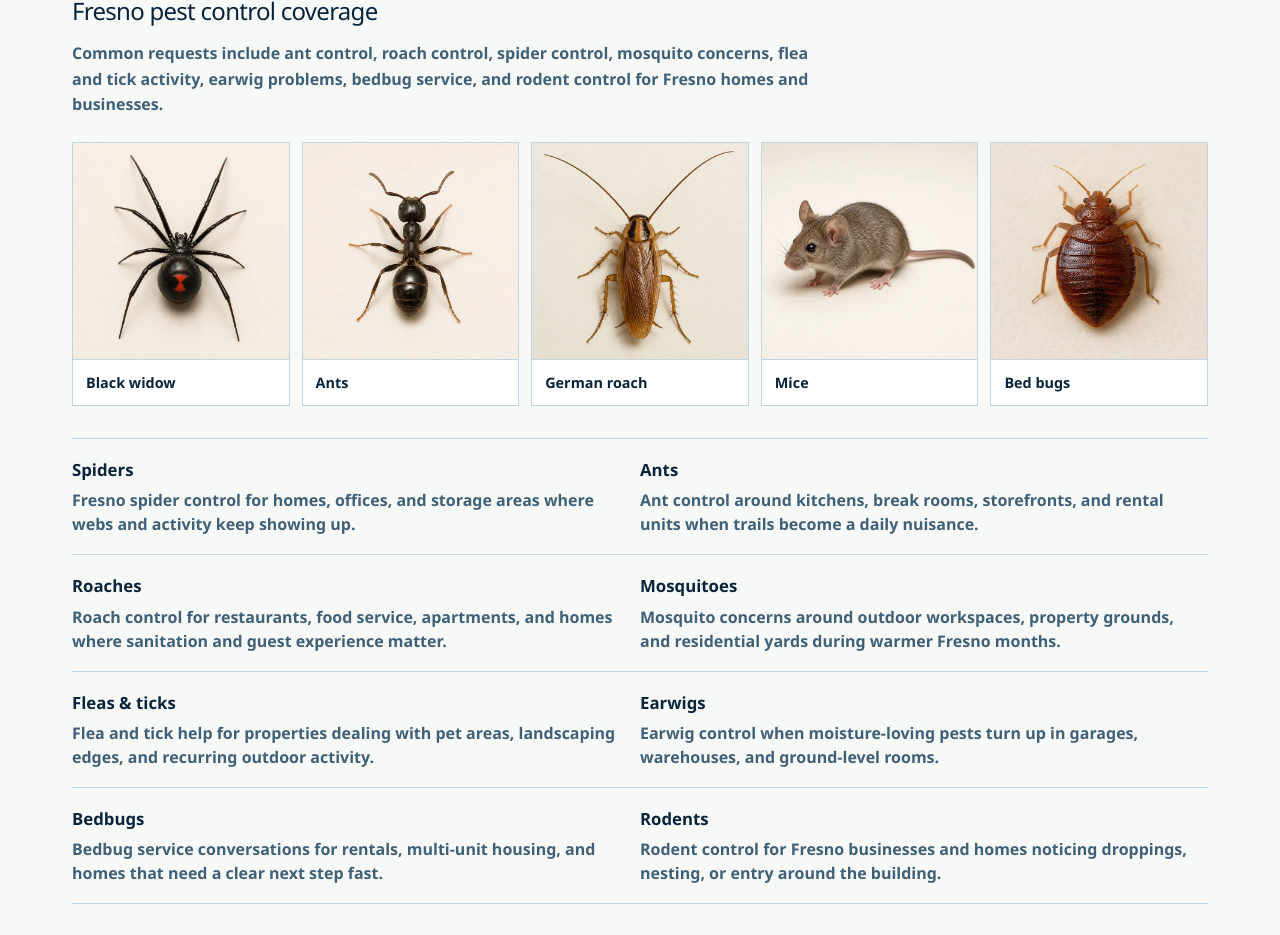
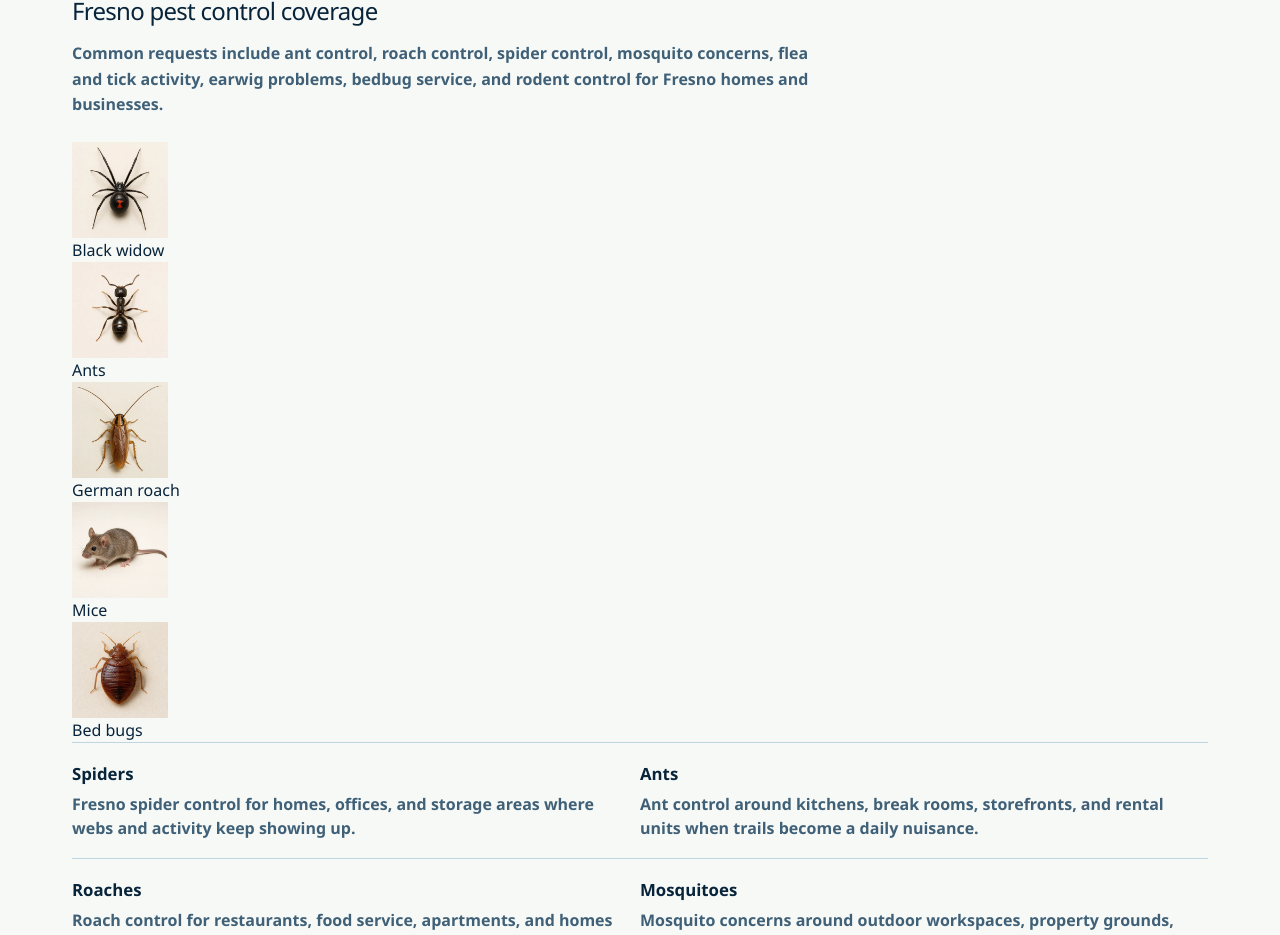
Before and after one commit to HexaComb/bug-dude, a Next.js app: page / in a window 1280 px wide. Shown: the part 2594-3529 px from the top of the page. Built offline with nearby package versions, Linux system fonts and the light colour scheme; no server answers.

Commit message:
Use compact pest icon list

```diff
--- a/src/app/page.tsx
+++ b/src/app/page.tsx
@@ -199,20 +199,22 @@ export default function Home() {
               <p>
                 Common requests include ant control, roach control, spider control, mosquito concerns, flea and tick activity, earwig problems, bedbug service, and rodent control for Fresno homes and businesses.
               </p>
-              <div className="pest-photo-grid" aria-label="Common pests The Bug Dude treats">
+              <ul className="pest-icon-grid" aria-label="Common pests The Bug Dude treats">
                 {featuredPests.map((pest) => (
-                  <figure key={pest.name}>
-                    <Image
-                      src={pest.image}
-                      alt={pest.name}
-                      width={720}
-                      height={720}
-                      sizes="(max-width: 800px) 50vw, 20vw"
-                    />
-                    <figcaption>{pest.name}</figcaption>
-                  </figure>
+                  <li key={pest.name}>
+                    <span className="pest-icon" aria-hidden="true">
+                      <Image
+                        src={pest.image}
+                        alt=""
+                        width={96}
+                        height={96}
+                        sizes="52px"
+                      />
+                    </span>
+                    <span>{pest.name}</span>
+                  </li>
                 ))}
-              </div>
+              </ul>
               <ul className="pest-keyword-list">
                 {siteConfig.pestGuides.map((pest) => (
                   <li key={pest.name}>
```
